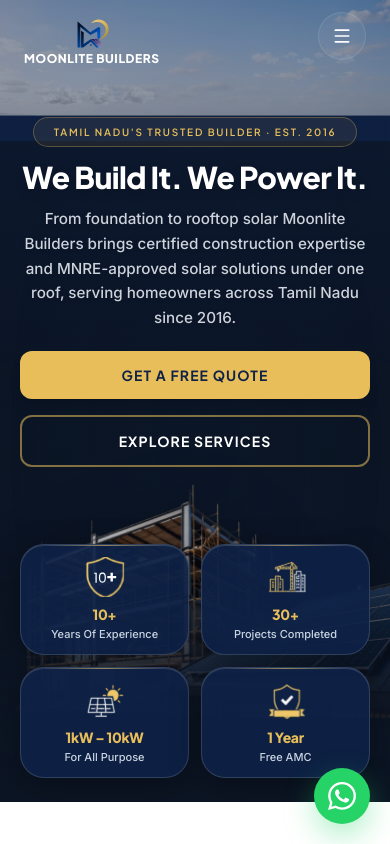
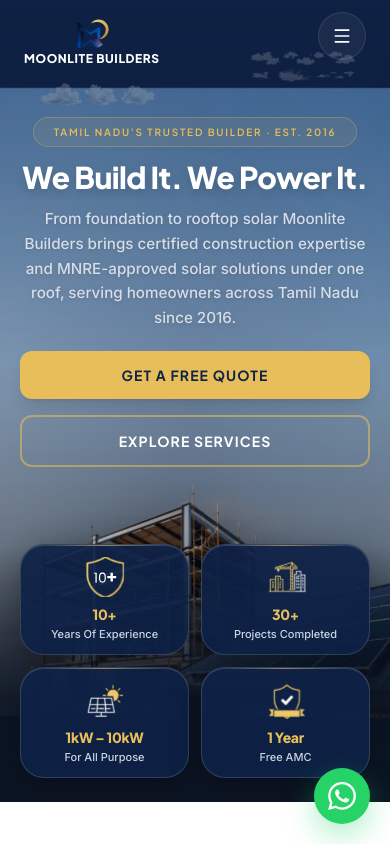
Before and after one commit to moonlitebuilders/moolitebuilders, a React (Vite) app: page / in a window 390 px wide. Shown: the top 844 px of the page. Built offline with nearby package versions, Linux system fonts and the light colour scheme.

Commit message:
fix(hero): use CSS background image on mobile section to completely eliminate solid blue background fallback rendering issue

```diff
--- a/src/components/Hero.tsx
+++ b/src/components/Hero.tsx
@@ -256,13 +256,20 @@
       ref={containerRef}
       id="hero"
       aria-label="Moonlite Builders — Construction and Solar Services Hero"
-      className="relative min-h-[95vh] lg:min-h-screen w-full overflow-hidden flex flex-col"
-      style={{ backgroundColor: 'var(--color-navy-900)' }}
+      className="relative min-h-[95vh] lg:min-h-screen w-full overflow-hidden flex flex-col bg-[url('/assets/hero/background-sky.webp')] bg-cover bg-center md:bg-[var(--color-navy-900)] md:bg-none"
     >
+      {/* ── Mobile Readability veil ── */}
+      <div
+        className="absolute inset-0 z-[1] md:hidden pointer-events-none"
+        style={{
+          background:
+            'linear-gradient(180deg, rgba(12,21,36,0.15) 0%, rgba(15,34,71,0.05) 45%, rgba(12,21,36,0.75) 100%)',
+        }}
+      />
       {/* ── LAYER 0 — Sky Background (absolute, full-coverage) ── */}
       <motion.div
         style={{ y: skyY }}
-        className="absolute -top-24 -bottom-[1000px] md:-bottom-24 -left-4 -right-4 z-0 will-change-transform"
+        className="hidden md:block absolute -top-24 -bottom-24 -left-4 -right-4 z-0 will-change-transform"
         aria-hidden="true"
       >
         <img
```
